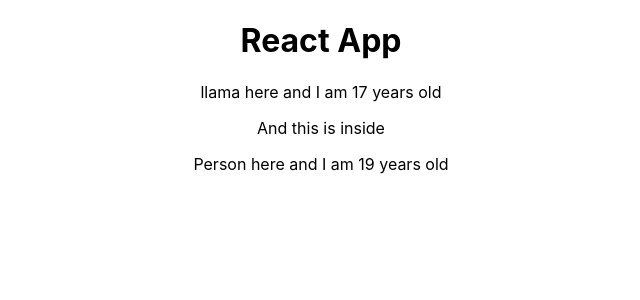
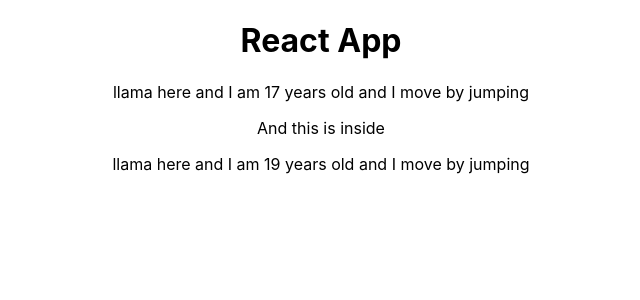
Before and after one commit to samik-j/react-course, a React (Create React App) app: page / in a window 1280 px wide. Shown: the top 300 px of the page, without its empty margins (319-959 px from the left). Built offline with nearby package versions, Linux system fonts and the light colour scheme.

Commit message:
Understanding & Using State

```diff
--- a/src/App.js
+++ b/src/App.js
@@ -2,15 +2,24 @@
 import './App.css';
 import Person from './Person/Person'
 
-function App() {
-  return (
-    <div className="App">
-      <h1>React App</h1>
-        <Person name="llama">And this is inside</Person>
-        <Person name="Person"/>
-    </div>
-  );
+class App extends React.Component {
 
+    state = {
+        entities: [
+            {name: 'llama', movement: 'jumping'},
+            {name: 'person', movement: 'walking'}
+        ]
+    };
+
+    render() {
+        return (
+            <div className="App">
+                <h1>React App</h1>
+                <Person name="llama" movement="jumping">And this is inside</Person>
+                <Person name={this.state.entities[0].name} movement={this.state.entities[0].movement}/>
+            </div>
+        );
+    }
 
   // return (
   //   <div className="App">
--- a/src/Person/Person.js
+++ b/src/Person/Person.js
@@ -1,9 +1,9 @@
 import React from 'react'
 
-const person = ({name, children}) => {
+const person = ({name, movement, children}) => {
 	return (
 		<div>
-			<p>{name} here and I am {Math.floor(Math.random() * 20)} years old</p>
+			<p>{name} here and I am {Math.floor(Math.random() * 20)} years old and I move by {movement}</p>
 			{/*if it's (props) then this is props.children, children is a reserved keyword*/}
 			<p>{children}</p>
 		</div>
```
